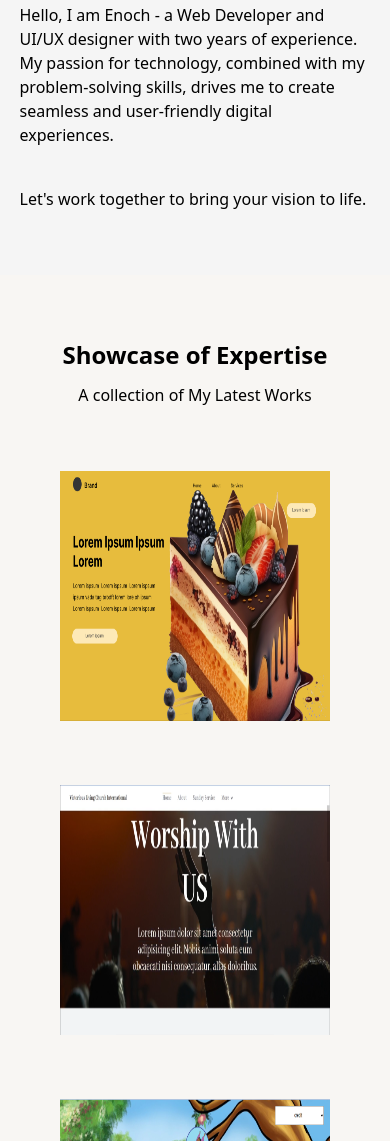
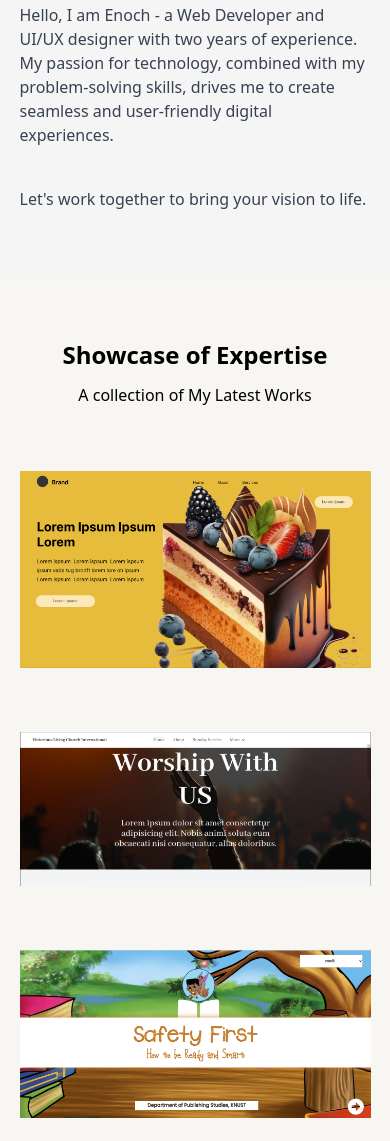
Before and after one commit to enocgit/Portfolio-website-tailwind-, a website: page src/index.html in a window 390 px wide. Shown: the part 859-2000 px from the top of the page. Drawn offline with nearby package versions, Linux system fonts and the light colour scheme; a web font is replaced by a local one.

Commit message:
made a bit of styling tweaks

```diff
--- a/src/index.html
+++ b/src/index.html
@@ -70,8 +70,8 @@
             <div class="block sm:flex items-center">
                 <div class="sm:mr-auto sm:w-[25rem] lg:w-[35rem]">
                     <h2 class="font-bold text-center sm:text-left text-[2rem] sm:text-[2.5rem] mb-4">Who I am</h2>
-                    <p>Hello, I am Enoch - a Web Developer and UI/UX designer with two years of experience. My passion for technology, combined with my problem-solving skills, drives me to create seamless and user-friendly digital experiences.</p>
-                    <p class="mt-10">Let&apos;s work together to bring your vision to life.</p>
+                    <p class="text-gray-700">Hello, I am Enoch - a Web Developer and UI/UX designer with two years of experience. My passion for technology, combined with my problem-solving skills, drives me to create seamless and user-friendly digital experiences.</p>
+                    <p class="mt-10 text-gray-700">Let&apos;s work together to bring your vision to life.</p>
                 </div>
                 <img src="../dist/assets/whoami-img.png" alt="" class="hidden sm:inline sm:w-32 md:w-44 sm:mr-4 md:mr-28 lg:mr-48 xl:mr-96 mt-12">
             </div>
@@ -85,23 +85,24 @@
             <h3 class="text-center mt-3">A collection of My Latest Works</h3>
             <div class="mt-16 flex flex-col sm:flex-row items-center justify-between flex-wrap">
                 <a href="">
-                    <img src="../dist/assets/showcase/cakewebsite-ui.png" alt="" class="w-[270px] md:w-[320px] lg:w-[400px] h-[250px] sm:h-[220px] md:h-[250px] bg-slate-400 mb-16">
+                    <img src="../dist/assets/showcase/cakewebsite-ui.png" alt="" class="w-[480px] md:w-[320px] lg:w-[400px] max-h-[250px] sm:h-[220px] md:h-[250px] bg-slate-400 mb-16">
                 </a>
                 <a href="">
-                    <img src="../dist/assets/showcase/church-wesbite.png" alt="" class="w-[270px] md:w-[320px] lg:w-[400px] h-[250px] sm:h-[220px] md:h-[250px] bg-slate-400 mb-16 xl:relative top-8">
+                    <img src="../dist/assets/showcase/church-wesbite.png" alt="" class="w-[480px] md:w-[320px] lg:w-[400px] max-h-[250px] sm:h-[220px] md:h-[250px] bg-slate-400 mb-16 xl:relative top-8">
                 </a>
                 <a href="">
-                    <img src="../dist/assets/showcase/safechild.png" alt="" class="w-[270px] md:w-[320px] lg:w-[400px] h-[250px] sm:h-[220px] md:h-[250px] bg-slate-400 mb-16 xl:relative top-8">
+                    <img src="../dist/assets/showcase/safechild.png" alt="" class="w-[480px] md:w-[320px] lg:w-[400px] max-h-[250px] sm:h-[220px] md:h-[250px] bg-slate-400 mb-16 xl:relative top-8">
                 </a>
                 <a href="">
-                    <img src="../dist/assets/showcase/portfoliowesbite-ui.png" alt="" class="w-[270px] md:w-[320px] lg:w-[400px] h-[250px] sm:h-[220px] md:h-[250px] bg-slate-400 mb-16">
+                    <img src="../dist/assets/showcase/portfoliowesbite-ui.png" alt="" class="w-[480px] md:w-[320px] lg:w-[400px] max-h-[250px] sm:h-[220px] md:h-[250px] bg-slate-400 mb-16">
                 </a>
                 <a href="">
-                    <img src="../dist/assets/showcase/copyfitting_app.png" alt="" class="w-[270px] md:w-[320px] lg:w-[400px] h-[250px] sm:h-[220px] md:h-[250px] bg-slate-400 mb-16">
+                    <img src="../dist/assets/showcase/copyfitting_app.png" alt="" class="w-[480px] md:w-[320px] lg:w-[400px] max-h-[250px] sm:h-[220px] md:h-[250px] bg-slate-400 mb-16">
                 </a>
                 <a href="">
-                    <img src="" alt="" class="w-[270px] md:w-[320px] lg:w-[400px] h-[250px] sm:h-[220px] md:h-[250px] bg-slate-400 mb-16 xl:relative top-8">
+                    <img src="../dist/assets/showcase/copyfitting_app.png" alt="" class="w-[480px] md:w-[320px] lg:w-[400px] max-h-[250px] sm:h-[220px] md:h-[250px] bg-slate-400 mb-16 xl:relative top-8">
                 </a>
+
             </div>
         </div>
     </section>
```
